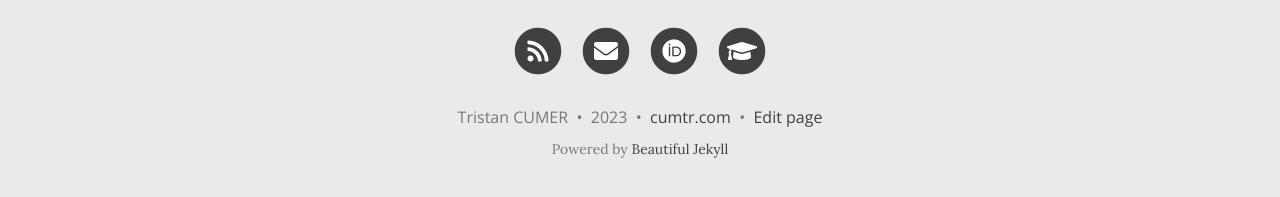
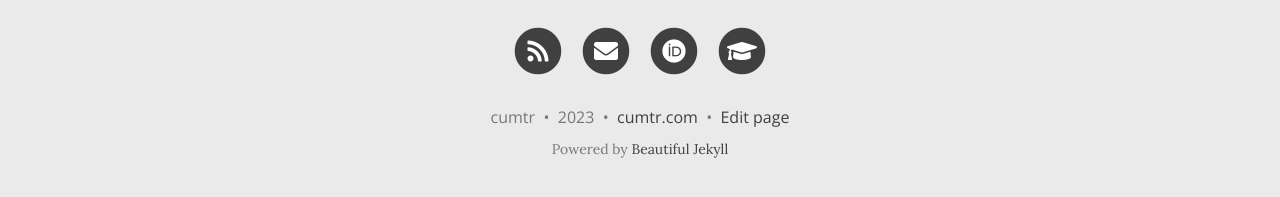
Before and after one commit to cumtr/cumtr.github.io, a Jekyll site: the page built from index.html, in a window 1280 px wide and 1194 px high. Shown: the part 984-1181 px from the top of the window. Built offline with Jekyll 4.4.1, drawn with Linux system fonts in a browser that asks for light colours; nearby versions of some CDN libraries; the list of posts is cut into pages by our own code; comment, search, counter and statistics services are not loaded.

Commit message:
Update _config.yml

```diff
--- a/_config.yml
+++ b/_config.yml
@@ -10,10 +10,10 @@
 ############################
 
 # Name of website
-title: cumtr
+title: Tristan CUMER
 
 # Your name to show in the footer
-author: Tristan CUMER
+author: cumtr
 
 ###############################################
 # --- List of links in the navigation bar --- #
```
